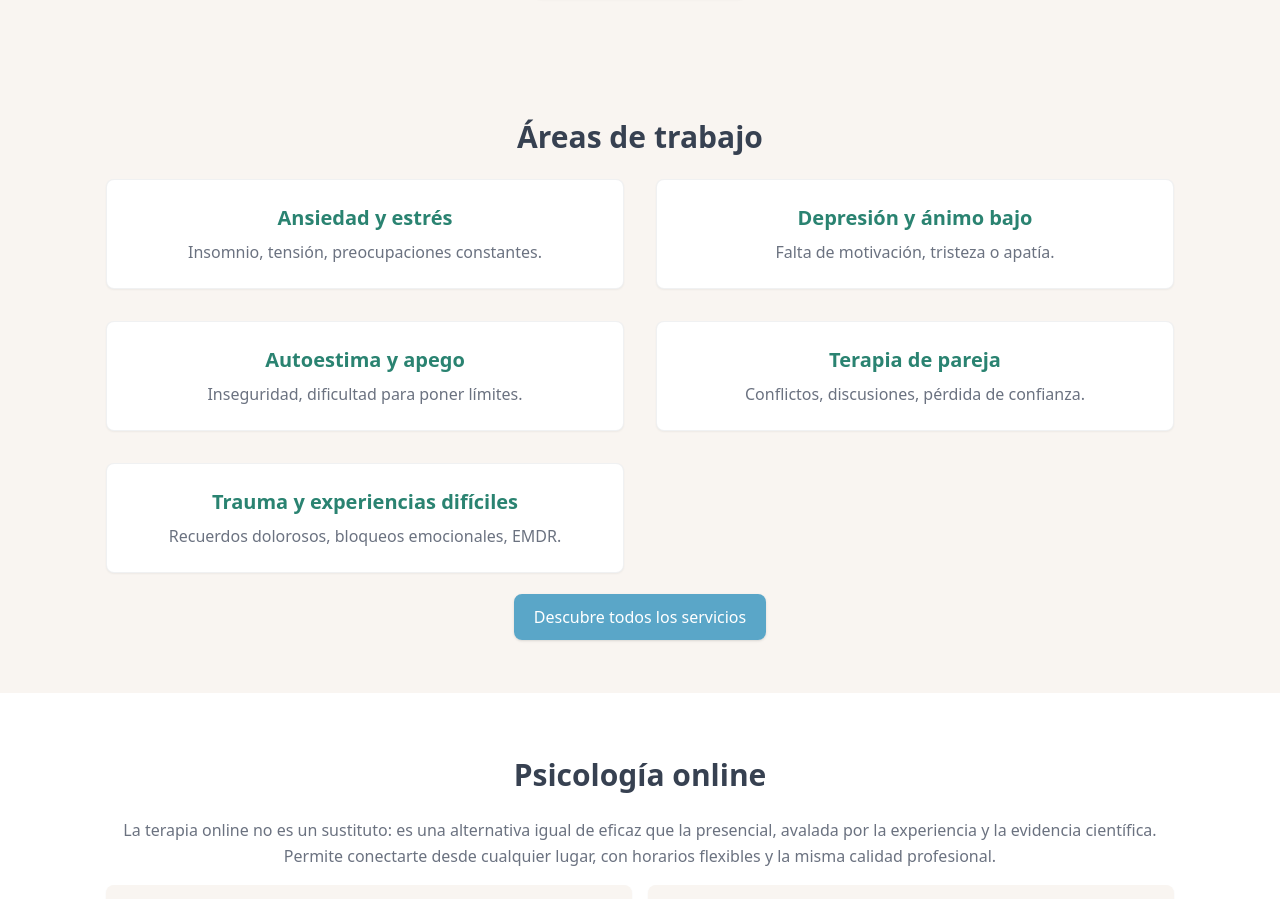
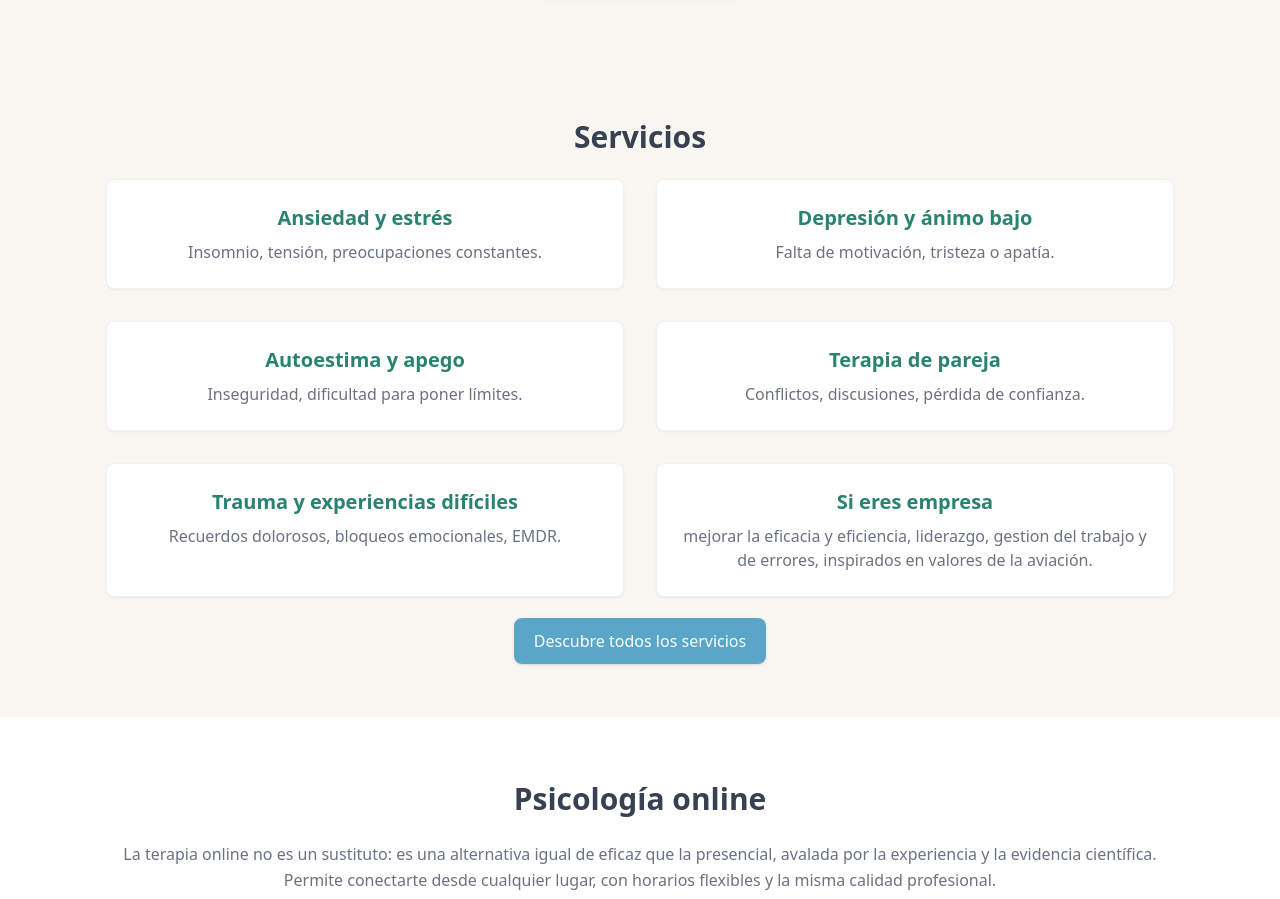
Before and after one commit to psicopiloto/psicopilotopage1, a Next.js app: page / in a window 1280 px wide. Shown: the part 1625-2524 px from the top of the page. Built offline with nearby package versions, Linux system fonts and the light colour scheme.

Commit message:
Update index.js

```diff
--- a/pages/index.js
+++ b/pages/index.js
@@ -137,7 +137,7 @@ export default function Home() {
         {/* ÁREAS DE TRABAJO */}
         <section className="py-16 bg-psicopiloto-sand-50">
           <div className="container mx-auto max-w-5xl text-center">
-            <h2 className="text-3xl font-semibold mb-6 text-psicopiloto-gray-700">Áreas de trabajo</h2>
+            <h2 className="text-3xl font-semibold mb-6 text-psicopiloto-gray-700">Servicios</h2>
             <div className="grid md:grid-cols-2 gap-8">
               {[
                 { title: "Ansiedad y estrés", desc: "Insomnio, tensión, preocupaciones constantes." },
@@ -145,6 +145,7 @@ export default function Home() {
                 { title: "Autoestima y apego", desc: "Inseguridad, dificultad para poner límites." },
                 { title: "Terapia de pareja", desc: "Conflictos, discusiones, pérdida de confianza." },
                 { title: "Trauma y experiencias difíciles", desc: "Recuerdos dolorosos, bloqueos emocionales, EMDR." },
+                { title: "Si eres empresa", desc: "mejorar la eficacia y eficiencia, liderazgo, gestion del trabajo y de errores, inspirados en valores de la aviación." }
               ].map((s, i) => (
                 <div
                   key={i}
```
